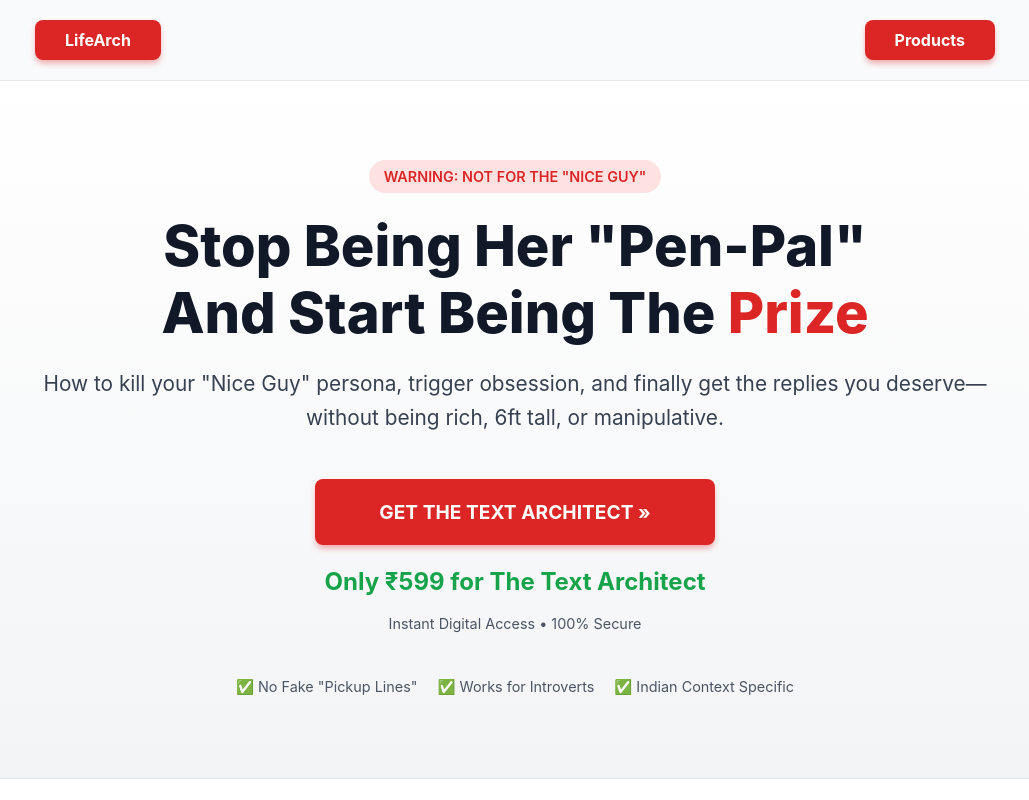
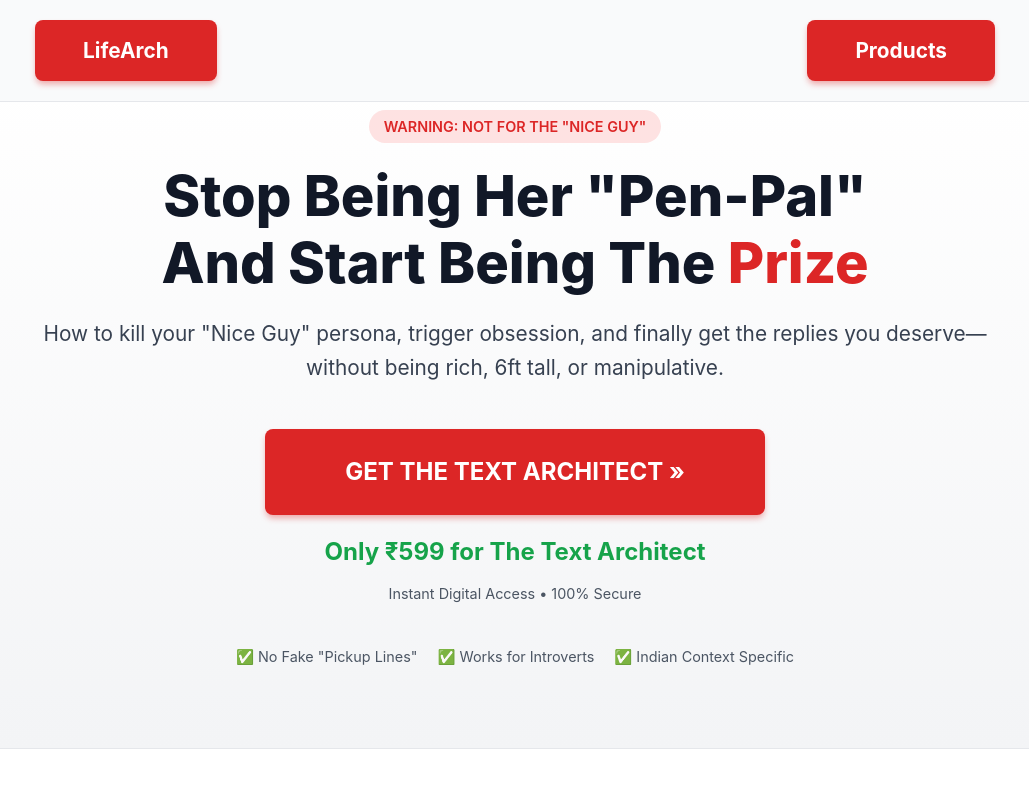
Before and after one commit to umaizshaikh/lifearch-next, a Next.js app: page / in a window 1280 px wide. Shown: the top 800 px of the page, without its empty margins (125-1154 px from the left). Built offline with nearby package versions, Linux system fonts and the light colour scheme.

Commit message:
fully works now

```diff
--- a/styles/globals.css
+++ b/styles/globals.css
@@ -56,7 +56,7 @@ p { margin-bottom: 1.2rem; font-size: 1.1rem; color: #374151; }
 section { padding: 60px 0; border-bottom: 1px solid #e5e7eb; }
 .hero {
     background: linear-gradient(to bottom, #fff, #f3f4f6);
-    padding-top: 80px;
+    padding-top: 30px;
     padding-bottom: 80px;
 }
 .hero-tag {
@@ -155,11 +155,32 @@ section { padding: 60px 0; border-bottom: 1px solid #e5e7eb; }
     .module-grid { grid-template-columns: 1fr 1fr; }
     .comparison { font-size: 1rem; }
 }
-footer {
-    background: var(--dark);
-    color: white;
-    padding: 40px 0;
-    text-align: center;
+.btn {
+        display: inline-block;
+        background-color: var(--primary);
+        color: white;
+        padding: 18px 40px;
+        font-size: 1.2rem;
+        font-weight: 700;
+        text-decoration: none;
+        border-radius: 8px;
+        box-shadow: 0 4px 6px -1px rgba(220, 38, 38, 0.4);
+        transition: transform 0.2s;
+        cursor: pointer;
+        border: none;
+        width: 100%;
+        max-width: 400px;
 }
-footer .container p { color: #9ca3af; }
-footer .container p:last-child { font-size: 0.8rem; color: #6b7280; margin-top: 10px; }
+
+@media (min-width: 1024px) {
+    .btn {
+        font-size: 1.5rem;
+        padding: 24px 60px;
+        max-width: 500px;
+    }
+    header .btn {
+        font-size: 1.3rem !important;
+        padding: 18px 48px !important;
+        max-width: 300px !important;
+    }
+}
```
